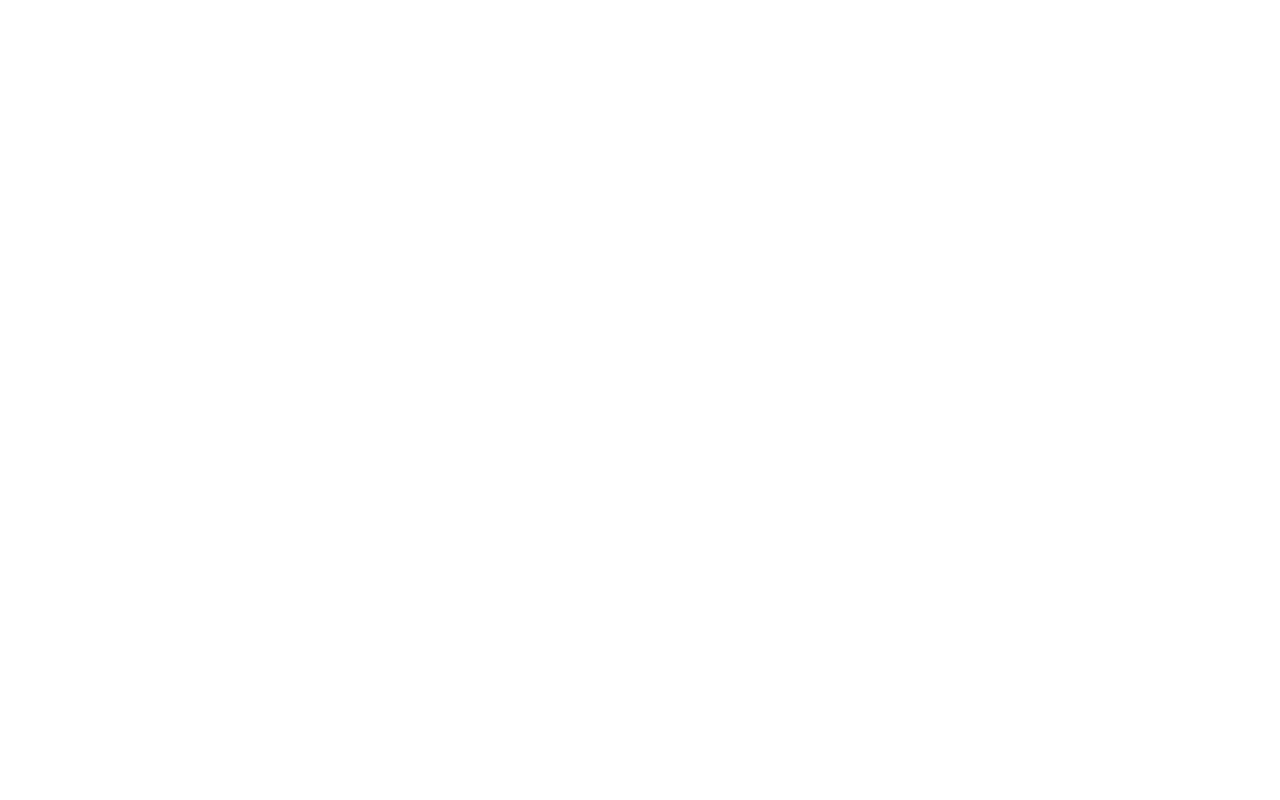
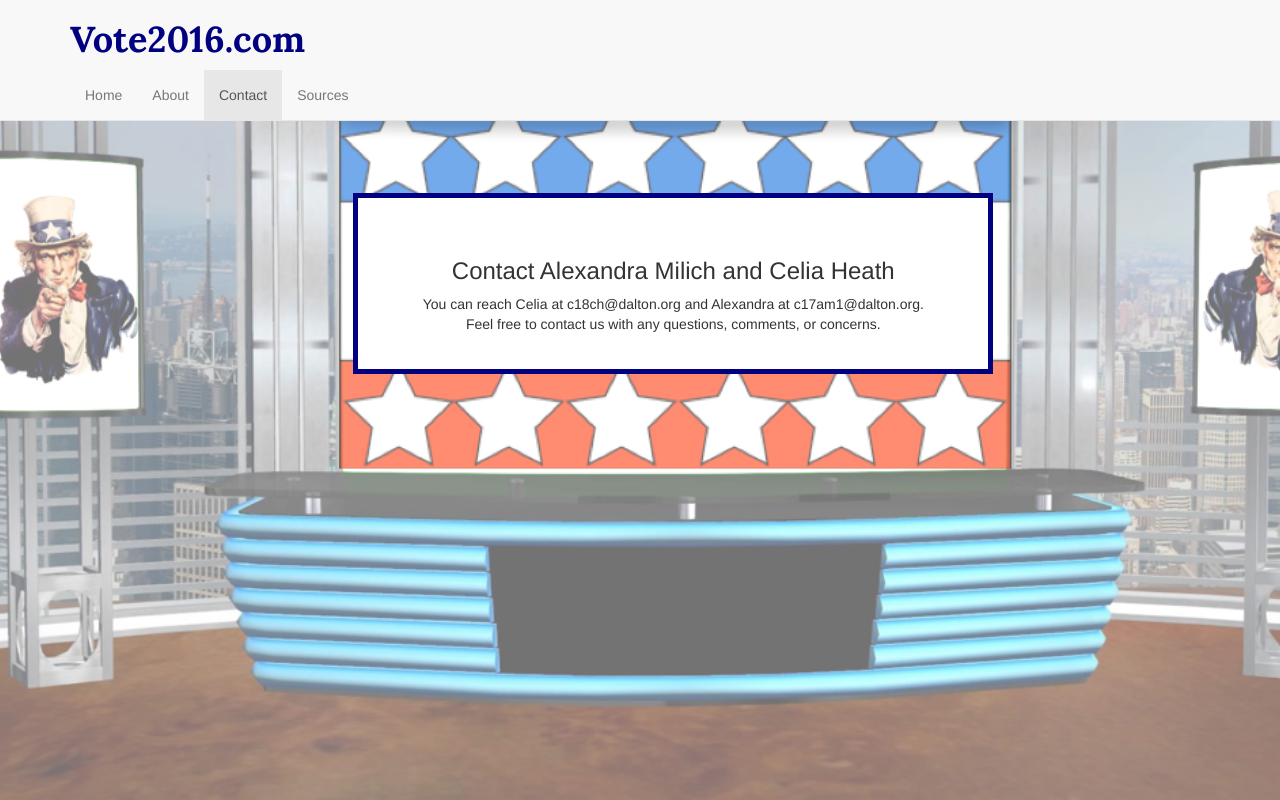
Before and after one commit to atmilich/vote2016, a plain HTML site: page contact.html in a window 1280 px wide. Drawn offline with nearby package versions, Linux system fonts and the light colour scheme.

Commit message:
DONEEEEEEE

```diff
--- a/about.html
+++ b/about.html
@@ -0,0 +1,33 @@
+<html>
+
+  <title>About Vote2016.com</title>
+	<meta description="Compare and contrast the 2016 presidential candidates' policies.">
+  <link rel="stylesheet" href="https://maxcdn.bootstrapcdn.com/bootstrap/3.3.5/css/bootstrap.min.css">
+  <link rel="stylesheet" type="text/css" href="css/about.css">
+
+  <header class="header">
+		<nav class="navbar navbar-default navbar-static-top">
+			<div class="container">
+				<h1> Vote2016.com </h1>
+
+        <ul class="nav navbar-nav">
+        <li><a href="index.html">Home</a></li>
+        <li class="active"><a href="about.html">About<span class="sr-only">(current)</span></a></li>
+        <li><a href="contact.html">Contact</a></li>
+        <li><a href="sources.html">Sources</a></li>
+        </ul>
+
+      </div>
+		</nav>
+	</header>
+
+  <body>
+    <div class="info">
+      <br>
+      <h3>About Vote2016.com</h3>
+      <span>Vote2016.com is a website that allows users to compare and contrast the political beliefs of the frontrunning candidates for the 2016 presidential election. The website was created in August 2015 as the final project of a two week web design course at the Flatiron School in New York City. The creators, Alexandra Milich (Dalton Class of 2017) and Celia Heath (Dalton Class of 2018) worked on the project for 3 days, utilizing the HTML, CSS, and Javascript skills that they had learned throughout the course. </span>
+    </div>
+
+  </body>
+
+</html>
--- a/contact.html
+++ b/contact.html
@@ -0,0 +1,33 @@
+<html>
+
+  <title>Contact Us</title>
+	<meta description="Compare and contrast the 2016 presidential candidates' policies.">
+  <link rel="stylesheet" href="https://maxcdn.bootstrapcdn.com/bootstrap/3.3.5/css/bootstrap.min.css">
+  <link rel="stylesheet" type="text/css" href="css/contact.css">
+
+  <header class="header">
+		<nav class="navbar navbar-default navbar-static-top">
+			<div class="container">
+				<h1> Vote2016.com </h1>
+
+        <ul class="nav navbar-nav">
+        <li><a href="index.html">Home</a></li>
+        <li><a href="about.html">About</a></li>
+        <li class="active"><a href="contact.html">Contact<span class="sr-only">(current)</span></a></li>
+        <li><a href="sources.html">Sources</a></li>
+        </ul>
+			</div>
+		</nav>
+	</header>
+
+  <body>
+    <div class="info">
+      <br>
+      <br>
+      <h3>Contact Alexandra Milich and Celia Heath</h3>
+      <span>You can reach Celia at c18ch@dalton.org and Alexandra at c17am1@dalton.org. <br> Feel free to contact us with any questions, comments, or concerns.</span>
+    </div>
+
+  </body>
+
+</html>
--- /dev/null
+++ b/css/about.css
@@ -0,0 +1,30 @@
+@import url(http://fonts.googleapis.com/css?family=Lora:700);
+
+body {
+     background: url("../img/backg.png") no-repeat center center fixed;
+    -ms-background-size: cover;
+    -o-background-size: cover;
+    -moz-background-size: cover;
+    -webkit-background-size: cover;
+    background-size: cover;
+}
+
+.info{
+  background-color: white;
+  border-style: solid;
+  border-color: navy;
+  border-width: 5px;
+  text-align: center;
+  width: 50%;
+  height: 22.6%;
+  position: absolute;
+  margin-left: 27.6%;
+  margin-top: 4.1%;
+
+}
+
+h1{
+  font-family: 'Lora', serif;
+  font-weight: bold;
+  color: navy;
+}
--- /dev/null
+++ b/css/contact.css
@@ -0,0 +1,31 @@
+@import url(http://fonts.googleapis.com/css?family=Lora:700);
+
+
+body {
+     background: url("../img/backg.png") no-repeat center center fixed;
+    -ms-background-size: cover;
+    -o-background-size: cover;
+    -moz-background-size: cover;
+    -webkit-background-size: cover;
+    background-size: cover;
+}
+
+.info{
+  background-color: white;
+  border-style: solid;
+  border-color: navy;
+  border-width: 5px;
+  text-align: center;
+  width: 50%;
+  height: 22.6%;
+  position: absolute;
+  margin-left: 27.6%;
+  margin-top: 4.1%;
+
+}
+
+h1{
+  font-family: 'Lora', serif;
+  font-weight: bold;
+  color: navy;
+}
--- /dev/null
+++ b/css/sources.css
@@ -0,0 +1,36 @@
+@import url(http://fonts.googleapis.com/css?family=Lora:700);
+
+
+body {
+     background: url("../img/backg.png") no-repeat center center fixed;
+    -ms-background-size: cover;
+    -o-background-size: cover;
+    -moz-background-size: cover;
+    -webkit-background-size: cover;
+    background-size: cover;
+}
+
+.info{
+  background-color: white;
+  border-style: solid;
+  border-color: navy;
+  border-width: 5px;
+  text-align: center;
+  width: 50%;
+  height: 48.5%;
+  position: absolute;
+  margin-left: 27.6%;
+  margin-top: -1%;
+
+}
+
+ul
+{
+    list-style-type: none;
+}
+
+h1{
+  font-family: 'Lora', serif;
+  font-weight: bold;
+  color: navy;
+}
```
Also changed, not shown: css/style.css (+19 -5 lines), index.html (+52 -35 lines), sources.html (added, +49 -0 lines), js/layout.js (line endings or trailing spaces).
